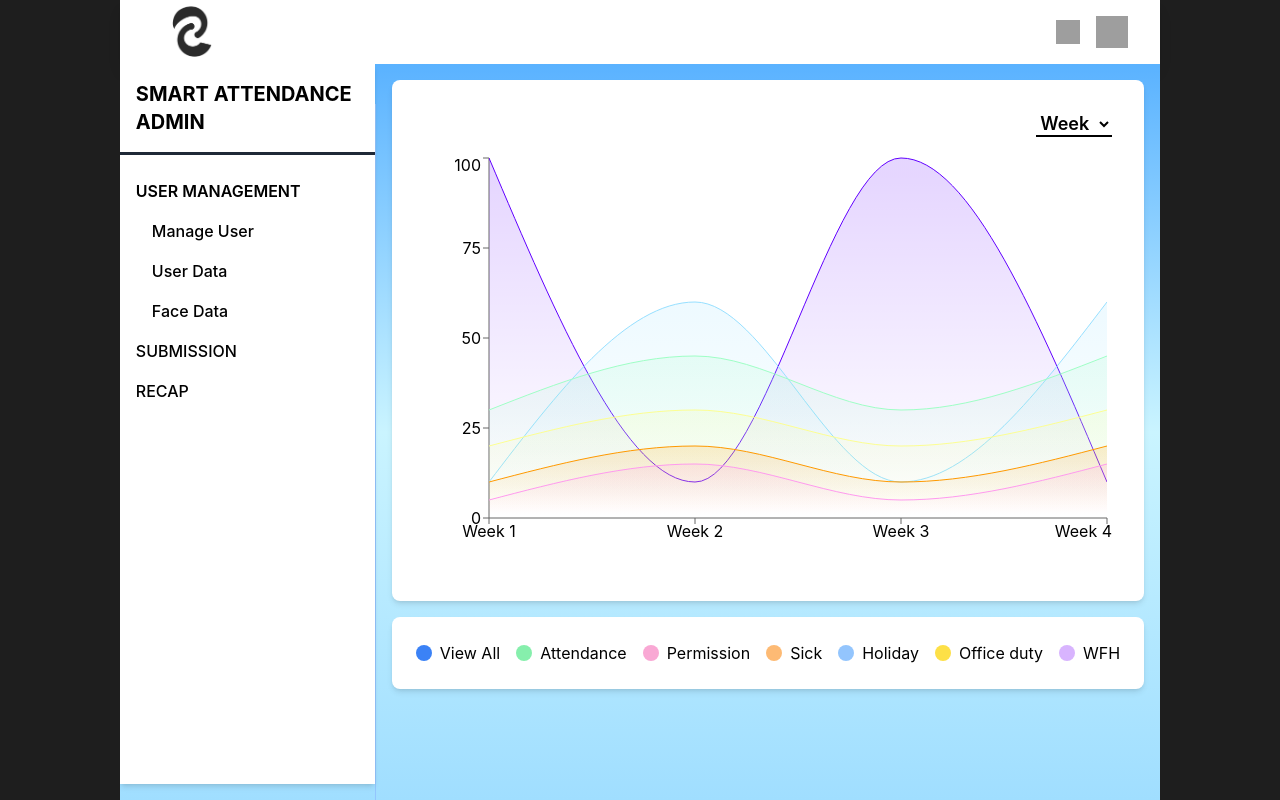
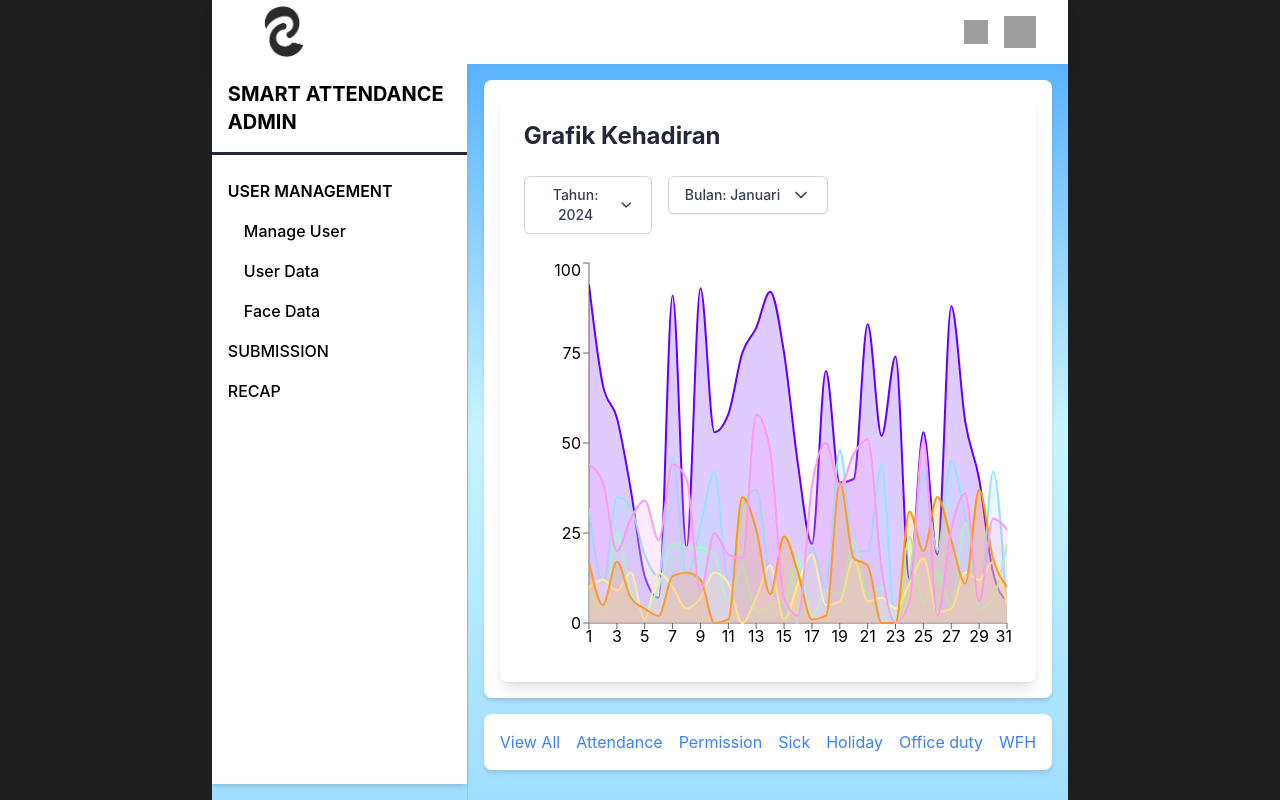
Before and after one commit to EiRuMF21/Presensi-FE, a React (Vite) app: page /admin in a window 1280 px wide. Built offline with nearby package versions, Linux system fonts and the light colour scheme; grey boxes are pictures that could not be loaded.

Commit message:
register

```diff
--- a/src/components/admin/AttendanceChart.tsx
+++ b/src/components/admin/AttendanceChart.tsx
@@ -1,4 +1,4 @@
-import React, { useState } from "react";
+import React, { useState, useEffect } from "react";
 import {
   AreaChart,
   Area,
@@ -8,239 +8,157 @@ import {
   ResponsiveContainer,
 } from "recharts";
 
+import { ChevronDown } from "lucide-react";
+
 type DataPoint = {
-  name: string;
-  line1: number;
-  line2: number;
-  line3: number;
-  line4: number;
-  line5: number;
-  line6: number;
+  date: string;
+  Attendance: number;
+  Permission: number;
+  Sick: number;
+  Holiday: number;
+  "Office duty": number;
+  WFH: number;
 };
 
-const monthlyData = [
-  {
-    name: "June",
-    line1: 100,
-    line2: 10,
-    line3: 30,
-    line4: 20,
-    line5: 10,
-    line6: 5,
-  },
-  {
-    name: "July",
-    line1: 80,
-    line2: 20,
-    line3: 50,
-    line4: 30,
-    line5: 75,
-    line6: 10,
-  },
-  {
-    name: "August",
-    line1: 50,
-    line2: 70,
-    line3: 30,
-    line4: 20,
-    line5: 10,
-    line6: 5,
-  },
-  {
-    name: "September",
-    line1: 80,
-    line2: 20,
-    line3: 50,
-    line4: 30,
-    line5: 15,
-    line6: 10,
-  },
-];
-
-const weeklyData = [
-  {
-    name: "Week 1",
-    line1: 100,
-    line2: 10,
-    line3: 30,
-    line4: 20,
-    line5: 10,
-    line6: 5,
-  },
-  {
-    name: "Week 2",
-    line1: 10,
-    line2: 60,
-    line3: 45,
-    line4: 30,
-    line5: 20,
-    line6: 15,
-  },
-  {
-    name: "Week 3",
-    line1: 100,
-    line2: 10,
-    line3: 30,
-    line4: 20,
-    line5: 10,
-    line6: 5,
-  },
-  {
-    name: "Week 4",
-    line1: 10,
-    line2: 60,
-    line3: 45,
-    line4: 30,
-    line5: 20,
-    line6: 15,
-  },
-];
-
-const dailyData = [
-  {
-    name: "Day 1",
-    line1: 10,
-    line2: 85,
-    line3: 15,
-    line4: 10,
-    line5: 5,
-    line6: 2,
-  },
-  {
-    name: "Day 2",
-    line1: 40,
-    line2: 78,
-    line3: 25,
-    line4: 15,
-    line5: 8,
-    line6: 3,
-  },
-  {
-    name: "Day 3",
-    line1: 10,
-    line2: 5,
-    line3: 15,
-    line4: 10,
-    line5: 40,
-    line6: 2,
-  },
-  {
-    name: "Day 4",
-    line1: 40,
-    line2: 10,
-    line3: 25,
-    line4: 15,
-    line5: 8,
-    line6: 3,
-  },
-  {
-    name: "Day 5",
-    line1: 10,
-    line2: 5,
-    line3: 15,
-    line4: 10,
-    line5: 5,
-    line6: 2,
-  },
-  {
-    name: "Day 6",
-    line1: 100,
-    line2: 10,
-    line3: 55,
-    line4: 15,
-    line5: 8,
-    line6: 3,
-  },
-];
-
-const colors = [
-  "#6100FF",
-  "#97E0FF",
-  "#9FFFC6",
-  "#FDFF92",
-  "#FF9900",
-  "#FF9AEF",
-];
-
-const lineMappings = {
-  "View All": ["line1", "line2", "line3", "line4", "line5", "line6"],
-  Attendance: ["line1"],
-  Permission: ["line2"],
-  Sick: ["line3"],
-  Holiday: ["line4"],
-  "Office duty": ["line5"],
-  WFH: ["line6"],
+const generateRandomData = (): DataPoint[] => {
+  return Array.from({ length: 31 }, (_, i) => ({
+    date: `${i + 1}`,
+    Attendance: Math.floor(Math.random() * 100),
+    Permission: Math.floor(Math.random() * 50),
+    Sick: Math.floor(Math.random() * 30),
+    Holiday: Math.floor(Math.random() * 20),
+    "Office duty": Math.floor(Math.random() * 40),
+    WFH: Math.floor(Math.random() * 60),
+  }));
 };
 
-const AttendanceChart: React.FC = () => {
-  const [mode, setMode] = useState("weekly");
-  const [visibleLines, setVisibleLines] = useState(lineMappings["View All"]);
+const colors = {
+  Attendance: "#6100FF",
+  Permission: "#97E0FF",
+  Sick: "#9FFFC6",
+  Holiday: "#FDFF92",
+  "Office duty": "#FF9900",
+  WFH: "#FF9AEF",
+};
 
-  const getData = () => {
-    switch (mode) {
-      case "monthly":
-        return monthlyData;
-      case "daily":
-        return dailyData;
-      case "weekly":
-      default:
-        return weeklyData;
-    }
-  };
+type AttendanceChartProps = {
+  visibleLines: string[];
+  toggleLineVisibility: (label: string) => void; // Tambahkan jika diperlukan
+};
+
+const AttendanceChart: React.FC<AttendanceChartProps> = ({ visibleLines }) => {
+  const [year, setYear] = useState(2024);
+  const [month, setMonth] = useState(1);
+  const [data, setData] = useState<DataPoint[]>([]);
+  const [isYearDropdownOpen, setIsYearDropdownOpen] = useState(false);
+  const [isMonthDropdownOpen, setIsMonthDropdownOpen] = useState(false);
+
+  useEffect(() => {
+    setData(generateRandomData());
+  }, [year, month]);
+
+  const years = Array.from({ length: 5 }, (_, i) => 2024 + i);
+  const months = [
+    "Januari",
+    "Februari",
+    "Maret",
+    "April",
+    "Mei",
+    "Juni",
+    "Juli",
+    "Agustus",
+    "September",
+    "Oktober",
+    "November",
+    "Desember",
+  ];
 
   return (
-    <div className="bg-white p-4 rounded-lg flex flex-col">
-      <div className="flex justify-end mb-4">
-        <select
-          className="border-b-2 border-black bg-transparent text-black text-lg font-semibold focus:outline-none focus:border-[#020617] cursor-pointer"
-          value={mode}
-          onChange={(e) => setMode(e.target.value)}
-        >
-          <option value="daily">Day</option>
-          <option value="weekly">Week</option>
-          <option value="monthly">Month</option>
-        </select>
+    <div className="bg-white p-6 rounded-lg shadow-lg flex flex-col space-y-6">
+      <h2 className="text-2xl font-bold text-gray-800">Grafik Kehadiran</h2>
+      <div className="flex space-x-4">
+        <div className="relative">
+          <button
+            onClick={() => setIsYearDropdownOpen(!isYearDropdownOpen)}
+            className="flex items-center justify-between w-32 px-4 py-2 text-sm font-medium text-gray-700 bg-white border border-gray-300 rounded-md shadow-sm hover:bg-gray-50 focus:outline-none focus:ring-2 focus:ring-offset-2 focus:ring-indigo-500"
+          >
+            Tahun: {year}
+            <ChevronDown className="w-5 h-5 ml-2" aria-hidden="true" />
+          </button>
+          {isYearDropdownOpen && (
+            <div className="absolute left-0 z-10 w-32 mt-2 bg-white rounded-md shadow-lg ring-1 ring-black ring-opacity-5">
+              <div className="py-1" role="menu" aria-orientation="vertical">
+                {years.map((y) => (
+                  <button
+                    key={y}
+                    onClick={() => {
+                      setYear(y);
+                      setIsYearDropdownOpen(false);
+                    }}
+                    className="block w-full px-4 py-2 text-sm text-gray-700 hover:bg-gray-100 hover:text-gray-900"
+                    role="menuitem"
+                  >
+                    {y}
+                  </button>
+                ))}
+              </div>
+            </div>
+          )}
+        </div>
+        <div className="relative">
+          <button
+            onClick={() => setIsMonthDropdownOpen(!isMonthDropdownOpen)}
+            className="flex items-center justify-between w-40 px-4 py-2 text-sm font-medium text-gray-700 bg-white border border-gray-300 rounded-md shadow-sm hover:bg-gray-50 focus:outline-none focus:ring-2 focus:ring-offset-2 focus:ring-indigo-500"
+          >
+            Bulan: {months[month - 1]}
+            <ChevronDown className="w-5 h-5 ml-2" aria-hidden="true" />
+          </button>
+          {isMonthDropdownOpen && (
+            <div className="absolute left-0 z-10 w-40 mt-2 bg-white rounded-md shadow-lg ring-1 ring-black ring-opacity-5">
+              <div className="py-1" role="menu" aria-orientation="vertical">
+                {months.map((m, index) => (
+                  <button
+                    key={m}
+                    onClick={() => {
+                      setMonth(index + 1);
+                      setIsMonthDropdownOpen(false);
+                    }}
+                    className="block w-full px-4 py-2 text-sm text-gray-700 hover:bg-gray-100 hover:text-gray-900"
+                    role="menuitem"
+                  >
+                    {m}
+                  </button>
+                ))}
+              </div>
+            </div>
+          )}
+        </div>
       </div>
 
-      <div className="flex-grow">
-        <ResponsiveContainer width="100%" height={400}>
-          <AreaChart data={getData()}>
-            <defs>
-              {colors.map((color, index) => (
-                <linearGradient
-                  key={`gradient${index + 1}`}
-                  id={`colorGradient${index + 1}`}
-                  x1="0"
-                  y1="0"
-                  x2="0"
-                  y2="1"
-                >
-                  <stop offset="5%" stopColor={color} stopOpacity={0.4} />
-                  <stop offset="95%" stopColor={color} stopOpacity={0} />
-                </linearGradient>
-              ))}
-            </defs>
-            <XAxis dataKey="name" tick={{ fill: "#000000" }} />
+      <div className="flex-grow" style={{ height: "400px" }}>
+        <ResponsiveContainer width="100%" height="100%">
+          <AreaChart data={data}>
+            <XAxis dataKey="date" tick={{ fill: "#000000" }} />
             <YAxis tick={{ fill: "#000000" }} />
             <Tooltip />
-            {["line1", "line2", "line3", "line4", "line5", "line6"].map(
-              (line, index) =>
-                visibleLines.includes(line) && (
-                  <Area
-                    key={line}
-                    type="monotone"
-                    dataKey={line}
-                    stroke={colors[index]}
-                    fill={`url(#colorGradient${index + 1})`}
-                    fillOpacity={0.4}
-                  />
-                )
+            {visibleLines.map(
+              (
+                key // Gunakan visibleLines dari props
+              ) => (
+                <Area
+                  key={key}
+                  type="monotone"
+                  dataKey={key}
+                  stroke={colors[key as keyof typeof colors]}
+                  fill={colors[key as keyof typeof colors]}
+                  fillOpacity={0.2}
+                  strokeWidth={2}
+                />
+              )
             )}
           </AreaChart>
         </ResponsiveContainer>
       </div>
-
-      <div className="mt-4"></div>
     </div>
   );
 };
--- a/src/components/admin/Legend.tsx
+++ b/src/components/admin/Legend.tsx
@@ -1,27 +1,31 @@
-// Legend.tsx
 import React from "react";
 
-const Legend: React.FC = () => {
-  const items = [
-    { color: "bg-blue-500", label: "View All" },
-    { color: "bg-green-300", label: "Attendance" },
-    { color: "bg-pink-300", label: "Permission" },
-    { color: "bg-orange-300", label: "Sick" },
-    { color: "bg-blue-300", label: "Holiday" },
-    { color: "bg-yellow-300", label: "Office duty" },
-    { color: "bg-purple-300", label: "WFH" },
+type LegendProps = {
+  onFilterSelect: (label: string) => void; // Pastikan ini sesuai
+};
+
+const Legend: React.FC<LegendProps> = ({ onFilterSelect }) => {
+  const labels = [
+    "View All",
+    "Attendance",
+    "Permission",
+    "Sick",
+    "Holiday",
+    "Office duty",
+    "WFH",
   ];
 
   return (
-    <div className="p-2 text-black bg-white rounded-lg">
-      <div className="flex flex-wrap items-center justify-between gap-4">
-        {items.map((item, index) => (
-          <div key={index} className="flex  items-center">
-            <div className={`w-4 h-4 ${item.color} rounded-full mr-2`}></div>
-            <span>{item.label}</span>
-          </div>
-        ))}
-      </div>
+    <div className="flex space-x-4">
+      {labels.map((label) => (
+        <button
+          key={label}
+          onClick={() => onFilterSelect(label)}
+          className="text-blue-500 hover:underline"
+        >
+          {label}
+        </button>
+      ))}
     </div>
   );
 };
--- a/src/pages/Dashboard.tsx
+++ b/src/pages/Dashboard.tsx
@@ -4,22 +4,29 @@ import SidebarAdmin from "../components/admin/SidebarAdmin";
 import AttendanceChart from "../components/admin/AttendanceChart";
 import Legend from "../components/admin/Legend";
 
-const lineMappings = {
-  "View All": ["line1", "line2", "line3", "line4", "line5", "line6"],
-  Attendance: ["line1"],
-  Permission: ["line2"],
-  Sick: ["line3"],
-  Holiday: ["line4"],
-  "Office duty": ["line5"],
-  WFH: ["line6"],
+const lineMappings: Record<string, string[]> = {
+  "View All": [
+    "Attendance",
+    "Permission",
+    "Sick",
+    "Holiday",
+    "Office duty",
+    "WFH",
+  ],
+  Attendance: ["Attendance"],
+  Permission: ["Permission"],
+  Sick: ["Sick"],
+  Holiday: ["Holiday"],
+  "Office duty": ["Office duty"],
+  WFH: ["WFH"],
 };
 
 const DashboardAdmin: React.FC = () => {
   const [isSidebarOpen, setIsSidebarOpen] = useState(false);
   const [visibleLines, setVisibleLines] = useState(lineMappings["View All"]);
 
-  const handleFilterSelect = (label: string) => {
-    setVisibleLines(lineMappings[label] || []);
+  const handleFilterSelect = (label: keyof typeof lineMappings) => {
+    setVisibleLines(lineMappings[label]);
   };
 
   return (
@@ -27,7 +34,6 @@ const DashboardAdmin: React.FC = () => {
       <NavbarAdmin />
 
       <div className="flex flex-1 overflow-hidden bg-gradient-to-t from-[#A0DEFF] via-[#CAF4FF] to-[#5AB2FF]">
-        {/* Sidebar */}
         <div
           className={`${
             isSidebarOpen ? "block" : "hidden"
@@ -36,9 +42,7 @@ const DashboardAdmin: React.FC = () => {
           <SidebarAdmin />
         </div>
 
-        {/* Main Content */}
         <div className="flex flex-col flex-1 overflow-hidden">
-          {/* Hamburger Button for Mobile */}
           <button
             className="md:hidden bg-[#29b6f6] text-white py-2 px-4 rounded m-4 self-start"
             onClick={() => setIsSidebarOpen(!isSidebarOpen)}
@@ -46,10 +50,11 @@ const DashboardAdmin: React.FC = () => {
             {isSidebarOpen ? "Close Menu" : "Open Menu"}
           </button>
 
-          {/* Chart and Legend */}
           <div className="flex-1 p-4 overflow-y-auto">
             <div className="bg-white rounded-lg shadow-md p-4 mb-4">
-              <AttendanceChart visibleLines={visibleLines} />
+              <AttendanceChart visibleLines={visibleLines} toggleLineVisibility={function (label: string): void {
+                throw new Error("Function not implemented.");
+              } }  />
             </div>
             <div className="bg-white rounded-lg shadow-md p-4">
               <Legend onFilterSelect={handleFilterSelect} />
```
Also changed, not shown: package.json (+5 -2 lines), src/components/layouts/Register.tsx (+68 -20 lines), 1 other file (tests, documents, lock files or other folders).
